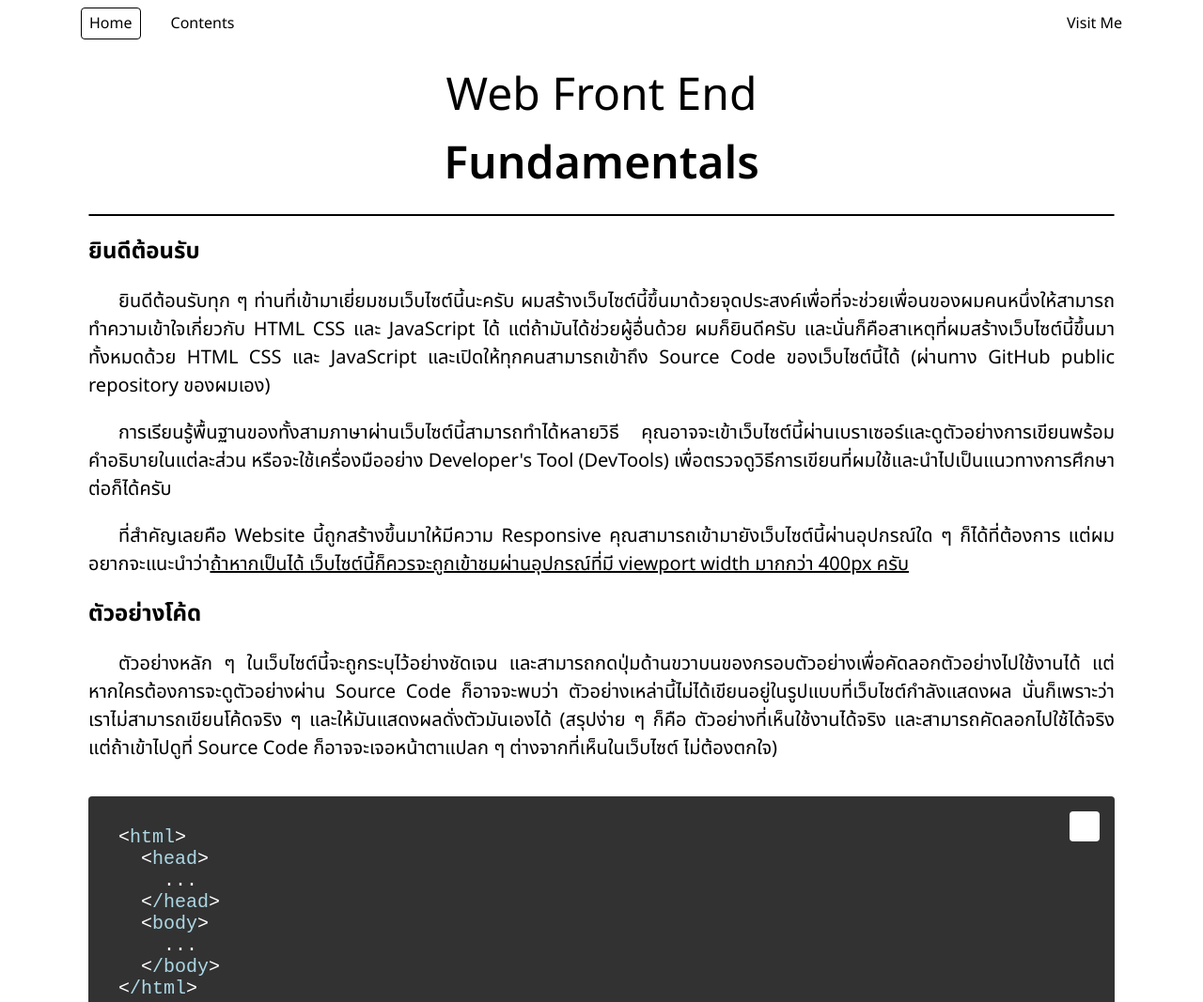
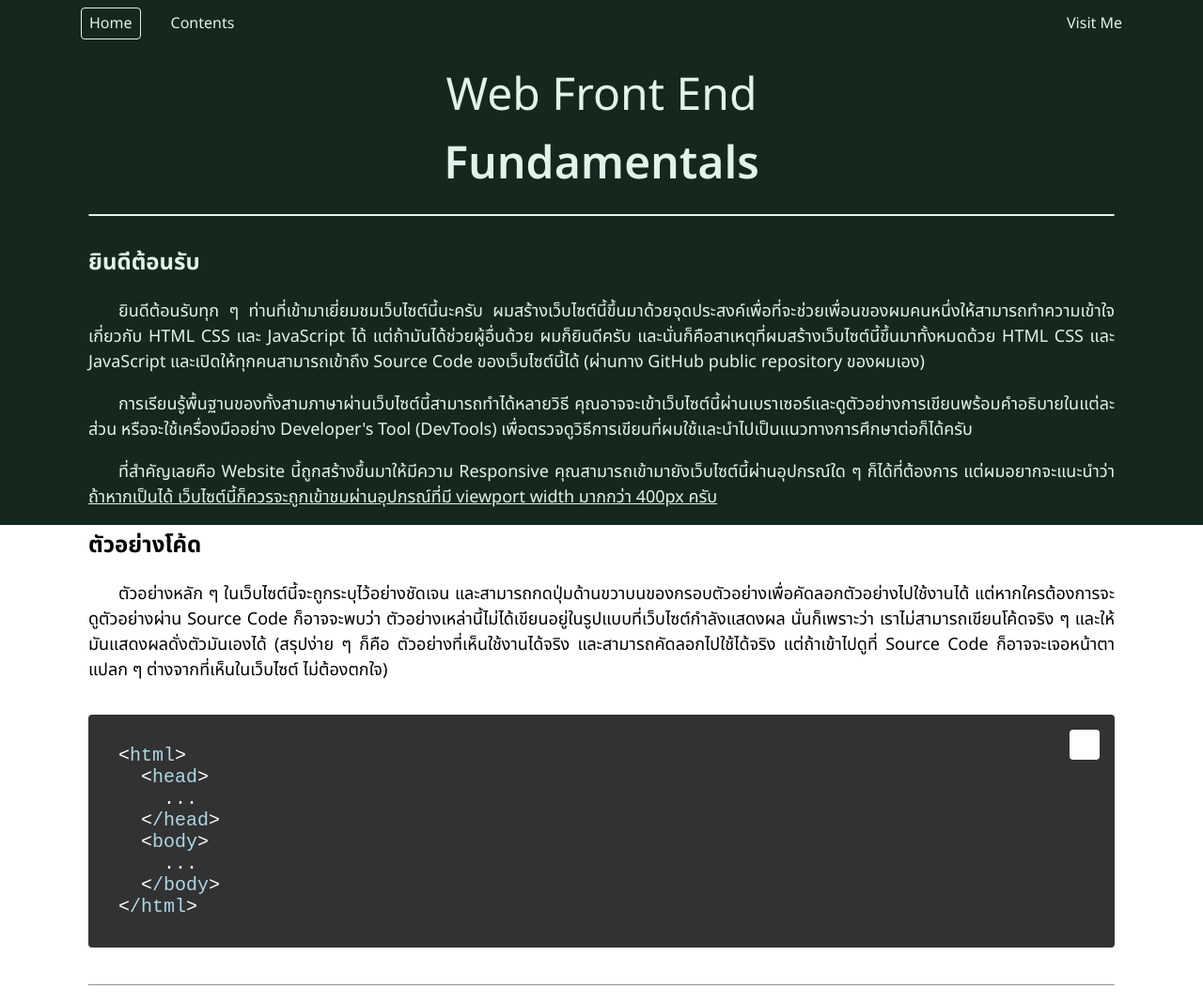
Before and after one commit to ChanathipK/web-frontend-fundamentals, a plain HTML site: page index.html in a window 1280 px wide. Shown: the top 1067 px of the page at 94% size. Drawn offline with Linux system fonts and the light colour scheme.

Commit message:
add filter div and some content

```diff
--- a/app.js
+++ b/app.js
@@ -48,3 +48,26 @@ function copyCode(blockId) {
     }
     navigator.clipboard.writeText(actualCode);
 }
+
+function calFilterDivSize() {
+    let nav = document.getElementById("nav");
+    let headingDiv = document.getElementById("page-heading-div");
+    let fP = document.getElementById("main-first-p");
+    let sP = document.getElementById("main-second-p");
+    let tP = document.getElementById("main-third-p");
+    let fH = document.getElementById("main-first-hr");
+    let fH2 = document.getElementById("main-first-h2");
+    let divHeight = (
+        nav.offsetHeight +
+        headingDiv.offsetHeight +
+        fP.offsetHeight +
+        sP.offsetHeight +
+        tP.offsetHeight +
+        fH.offsetHeight +
+        fH2.offsetHeight
+    );
+    document.getElementById("filter-div").style.height = (divHeight + 104) + "px";
+}
+
+window.onload = calFilterDivSize;
+window.onresize = calFilterDivSize;
--- a/index.html
+++ b/index.html
@@ -10,10 +10,13 @@
     <link rel="prefetch" href="./javascript">
 </head>
 <body>
-    <nav>
+    <div id="filter-div">
+
+    </div>
+    <nav id="nav">
         <div>
             <div class="home">
-                <a class="home-anchor" href="https://chanathipk.github.io/web-frontend-fundamentals/">Home</a>
+                <a class="home-anchor" href="./">Home</a>
             </div>
             <div class="content">
                 <div class="content-label">Contents</div>
@@ -34,15 +37,15 @@
             </div>
         </div>
     </nav>
-    <div class="page-heading-div">
+    <div id="page-heading-div" class="page-heading-div">
         <h1>Web Front End <br><span class="heading-span">Fundamentals</span></h1>
     </div>
-    <main>
-        <hr />
-        <h2>ยินดีต้อนรับ</h2>
-        <p class="indent-8 text-justify">ยินดีต้อนรับทุก ๆ ท่านที่เข้ามาเยี่ยมชมเว็บไซต์นี้นะครับ ผมสร้างเว็บไซต์นี้ขึ้นมาด้วยจุดประสงค์เพื่อที่จะช่วยเพื่อนของผมคนหนึ่งให้สามารถทำความเข้าใจเกี่ยวกับ HTML CSS และ JavaScript ได้ แต่ถ้ามันได้ช่วยผู้อื่นด้วย ผมก็ยินดีครับ และนั่นก็คือสาเหตุที่ผมสร้างเว็บไซต์นี้ขึ้นมาทั้งหมดด้วย HTML CSS และ JavaScript และเปิดให้ทุกคนสามารถเข้าถึง Source Code ของเว็บไซต์นี้ได้ (ผ่านทาง GitHub public repository ของผมเอง)</p>
-        <p class="indent-8 text-justify">การเรียนรู้พื้นฐานของทั้งสามภาษาผ่านเว็บไซต์นี้สามารถทำได้หลายวิธี คุณอาจจะเข้าเว็บไซต์นี้ผ่านเบราเซอร์และดูตัวอย่างการเขียนพร้อมคำอธิบายในแต่ละส่วน หรือจะใช้เครื่องมืออย่าง Developer's Tool (DevTools) เพื่อตรวจดูวิธีการเขียนที่ผมใช้และนำไปเป็นแนวทางการศึกษาต่อก็ได้ครับ</p>
-        <p class="indent-8 text-justify">ที่สำคัญเลยคือ Website นี้ถูกสร้างขึ้นมาให้มีความ Responsive คุณสามารถเข้ามายังเว็บไซต์นี้ผ่านอุปกรณ์ใด ๆ ก็ได้ที่ต้องการ แต่ผมอยากจะแนะนำว่า<span style="text-decoration: underline;">ถ้าหากเป็นได้ เว็บไซต์นี้ก็ควรจะถูกเข้าชมผ่านอุปกรณ์ที่มี viewport width มากกว่า 400px ครับ</span></p>
+    <main id="main">
+        <hr id="main-first-hr" />
+        <h2 id="main-first-h2">ยินดีต้อนรับ</h2>
+        <p id="main-first-p" class="indent-8 text-justify">ยินดีต้อนรับทุก ๆ ท่านที่เข้ามาเยี่ยมชมเว็บไซต์นี้นะครับ ผมสร้างเว็บไซต์นี้ขึ้นมาด้วยจุดประสงค์เพื่อที่จะช่วยเพื่อนของผมคนหนึ่งให้สามารถทำความเข้าใจเกี่ยวกับ HTML CSS และ JavaScript ได้ แต่ถ้ามันได้ช่วยผู้อื่นด้วย ผมก็ยินดีครับ และนั่นก็คือสาเหตุที่ผมสร้างเว็บไซต์นี้ขึ้นมาทั้งหมดด้วย HTML CSS และ JavaScript และเปิดให้ทุกคนสามารถเข้าถึง Source Code ของเว็บไซต์นี้ได้ (ผ่านทาง GitHub public repository ของผมเอง)</p>
+        <p id="main-second-p" class="indent-8 text-justify">การเรียนรู้พื้นฐานของทั้งสามภาษาผ่านเว็บไซต์นี้สามารถทำได้หลายวิธี คุณอาจจะเข้าเว็บไซต์นี้ผ่านเบราเซอร์และดูตัวอย่างการเขียนพร้อมคำอธิบายในแต่ละส่วน หรือจะใช้เครื่องมืออย่าง Developer's Tool (DevTools) เพื่อตรวจดูวิธีการเขียนที่ผมใช้และนำไปเป็นแนวทางการศึกษาต่อก็ได้ครับ</p>
+        <p id="main-third-p" class="indent-8 text-justify">ที่สำคัญเลยคือ Website นี้ถูกสร้างขึ้นมาให้มีความ Responsive คุณสามารถเข้ามายังเว็บไซต์นี้ผ่านอุปกรณ์ใด ๆ ก็ได้ที่ต้องการ แต่ผมอยากจะแนะนำว่า<span style="text-decoration: underline;">ถ้าหากเป็นได้ เว็บไซต์นี้ก็ควรจะถูกเข้าชมผ่านอุปกรณ์ที่มี viewport width มากกว่า 400px ครับ</span></p>
         <h2>ตัวอย่างโค้ด</h2>
         <p class="indent-8 text-justify">ตัวอย่างหลัก ๆ ในเว็บไซต์นี้จะถูกระบุไว้อย่างชัดเจน และสามารถกดปุ่มด้านขวาบนของกรอบตัวอย่างเพื่อคัดลอกตัวอย่างไปใช้งานได้ แต่หากใครต้องการจะดูตัวอย่างผ่าน Source Code ก็อาจจะพบว่า ตัวอย่างเหล่านี้ไม่ได้เขียนอยู่ในรูปแบบที่เว็บไซต์กำลังแสดงผล นั่นก็เพราะว่า เราไม่สามารถเขียนโค้ดจริง ๆ และให้มันแสดงผลดั่งตัวมันเองได้ (สรุปง่าย ๆ ก็คือ ตัวอย่างที่เห็นใช้งานได้จริง และสามารถคัดลอกไปใช้ได้จริง แต่ถ้าเข้าไปดูที่ Source Code ก็อาจจะเจอหน้าตาแปลก ๆ ต่างจากที่เห็นในเว็บไซต์ ไม่ต้องตกใจ)</p>
         <code id="code-example" class="code-example">
@@ -60,6 +63,12 @@
                 </div>
             </div>
         </code>
+        <hr />
+        <h2>พื้นฐานความเข้าใจ</h2>
+        <p class="indent-8 text-justify">ก่อนที่เราจะเริ่มต้นเรียนรู้เกี่ยวกับ HTML CSS และ JavaScript นั้น เราจำเป็นที่จะต้องเข้าใจหลักการการทำงานของเว็บไซต์อย่างง่ายเสียก่อน โดยหัวข้อ<span>พื้นฐานความเข้าใจ</span>นี้ ผมได้ทำการอธิบายหลักการการทำงานอย่างง่ายเพื่อให้พวกเราเริ่มต้นศึกษาและต่อยอดได้สะดวกมากยิ่งขึ้น โดยผมจะขอแบ่งเป็น 3 หัวข้อ ได้แก่</p>
+        <h3>1. Internet คืออะไร</h3>
+        <p class="indent-8 text-justify">อินเทอร์เน็ต (Internet) คือชื่อของเน็ตเวิร์ค (Computer Network) ที่มีขนาดใหญ่ที่สุดในโลก คำถามต่อมาก็คือ เน็ตเวิร์คหรือคอมพิวเตอร์เน็ตเวิร์คคืออะไร? อธิบายง่าย ๆ ดังนี้ครับ เมื่อคอมพิวเตอร์ตั้งแต่สองเครื่องขึ้นไปมีการติดต่อสื่อสารกัน ไม่ว่าจะด้วยจุดประสงค์อะไร การติดต่อสื่อสารนั้นก็คือคอมพิวเตอร์เน็ตเวิร์ค (หรือเรียกสั้น ๆ ว่าเน็ตเวิร์ค) นั่นเอง</p>
+        <p class="indent-8 text-justify">อินเทอร์เน็ตคือเน็ตเวิร์คที่เชื่อมคอมพิวเตอร์นับล้านเข้าหากัน ทำให้เราติดต่อสื่อสารกันได้ไม่ว่าเราจะอยู่ที่ไหนบนโลก นี่คือความยิ่งใหญ่ของอินเทอร์เน็ต และอินเทอร์เน็ตก็มีบทบาทมากกับการพัฒนาเว็บไซต์ เพราะโดยส่วนใหญ่แล้ว เว็บไซต์ที่เราเข้าชม หรือเว็บไซต์ที่เราจะสร้างเพื่อให้ผู้อื่นเข้าชม จะต้องอาศัยการเข้าถึงผ่านอินเทอร์เน็ต (มีเว็บไซต์บางกลุ่มที่ให้เข้าถึงผ่านการเชื่อมต่อเน็ตเวิร์คเฉพาะอย่าง เช่น private website ของบริษัทผ่าน private network หรือเว็บไซต์ที่ใช้งานสำหรับการสอบในมหาลัย ที่จะไม่เปิดให้บุคคลภายนอกเข้าถึงได้ผ่านอินเทอร์เน็ต)</p>
     </main>
     <footer>
 
--- a/style.css
+++ b/style.css
@@ -7,6 +7,7 @@ html, body {
 
 body {
     font-family: "Noto Sans Thai", sans-serif;
+    position: relative;
 }
 
 * {
@@ -30,6 +31,28 @@ h1:first-child {
 
 .heading-span {
     font-weight: 600;
+}
+
+#filter-div {
+    position: absolute;
+    top: 0;
+    left: 0;
+    width: 100%;
+    min-height: 12rem;
+    background-color: rgba(100, 200, 150, 0.2);
+    /* clip-path: polygon(
+        0 0,
+        100% 0,
+        100% 80%,
+        0 100%
+    ); */
+    backdrop-filter: invert(1);
+    z-index: 20;
+    pointer-events: none;
+}
+
+body > *:not(#filter-div) {
+    z-index: 10;
 }
 
 /* ========== Navigation ========== */
@@ -199,11 +222,15 @@ main > hr:first-child {
 }
 
 main > hr {
-    margin: 0;
+    margin: 0 0 2rem 0;
+}
+
+main h3 {
+    font-size: 1.25rem;
 }
 
 main p {
-    font-size: 1.25rem;
+    font-size: 1.125rem;
 }
 
 .indent-8 {
```
